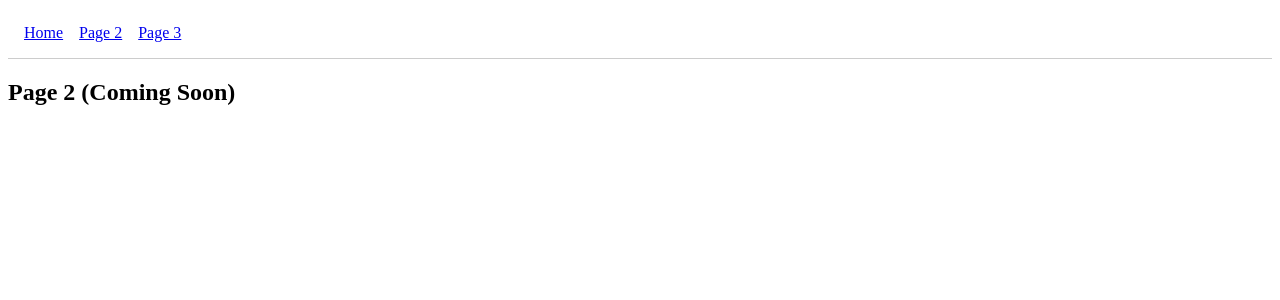
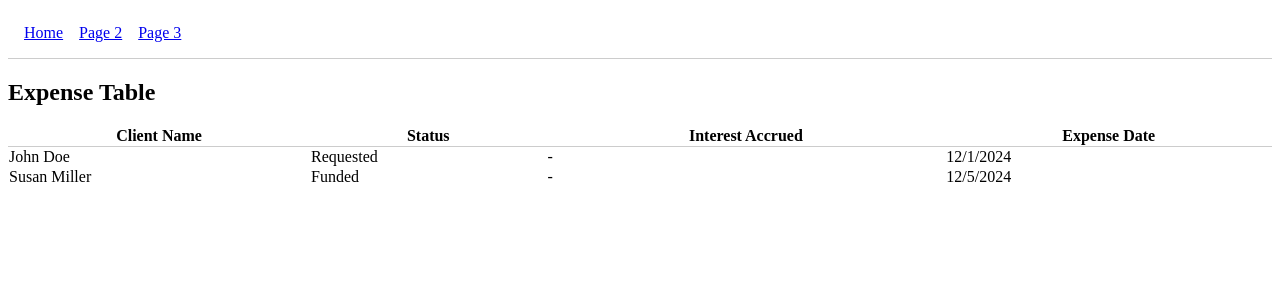
Before and after one commit to edcres/law-expense-lending, a React (Create React App) app in the folder client/: page /page2 in a window 1280 px wide. Shown: the top 300 px of the page. Built offline with nearby package versions, Linux system fonts and the light colour scheme.

Commit message:
Made page 2 concentrated on interest accrued.

```diff
--- a/client/src/pages/Page2.js
+++ b/client/src/pages/Page2.js
@@ -1,3 +1,59 @@
+import React, { useEffect, useState } from 'react';
+
 export default function Page2() {
-  return <h2>Page 2 (Coming Soon)</h2>;
+  const [expenses, setExpenses] = useState([]);
+
+  useEffect(() => {
+    // Simulated data — replace with real API later
+    setExpenses([
+      {
+        id: 1,
+        name: "E-043298",
+        amount: 500,
+        matter_display_name: "John vs Smith",
+        funded_by_loc: false,
+        created_at: "2024-12-01T12:00:00Z",
+        status: "Requested",
+        client_name: "John Doe",
+        interest_accrued: null // will be calculated in the future
+      },
+      {
+        id: 2,
+        name: "E-043299",
+        amount: 1000,
+        matter_display_name: "Miller vs Co.",
+        funded_by_loc: true,
+        created_at: "2024-12-05T09:00:00Z",
+        status: "Funded",
+        client_name: "Susan Miller",
+        interest_accrued: null
+      }
+    ]);
+  }, []);
+
+  return (
+    <div>
+      <h2>Expense Table</h2>
+      <table style={{ width: '100%', borderCollapse: 'collapse' }}>
+        <thead>
+          <tr>
+            <th style={{ borderBottom: '1px solid #ccc' }}>Client Name</th>
+            <th style={{ borderBottom: '1px solid #ccc' }}>Status</th>
+            <th style={{ borderBottom: '1px solid #ccc' }}>Interest Accrued</th>
+            <th style={{ borderBottom: '1px solid #ccc' }}>Expense Date</th>
+          </tr>
+        </thead>
+        <tbody>
+          {expenses.map((expense) => (
+            <tr key={expense.id}>
+              <td>{expense.client_name}</td>
+              <td>{expense.status}</td>
+              <td>{expense.interest_accrued ?? "-"}</td>
+              <td>{new Date(expense.created_at).toLocaleDateString()}</td>
+            </tr>
+          ))}
+        </tbody>
+      </table>
+    </div>
+  );
 }
```
